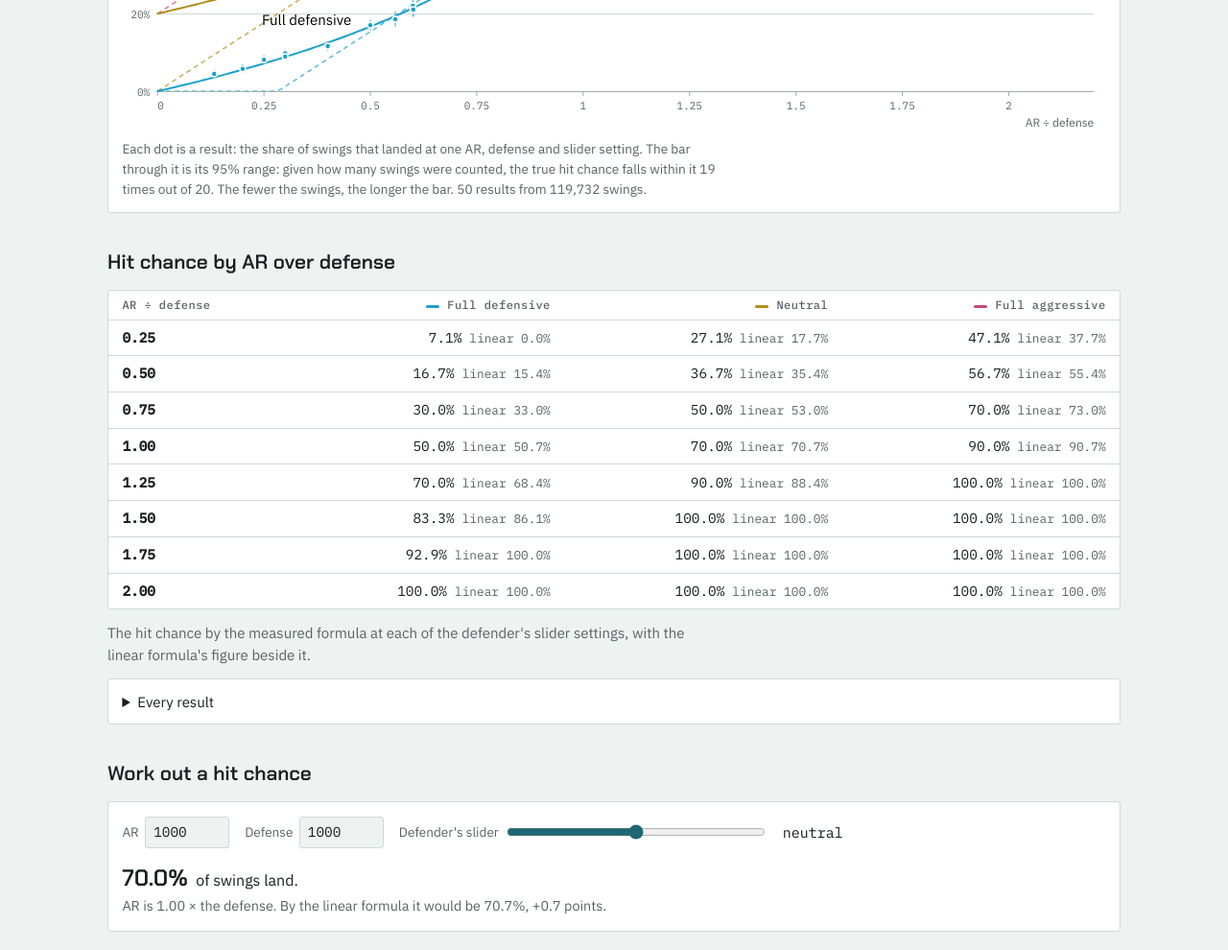
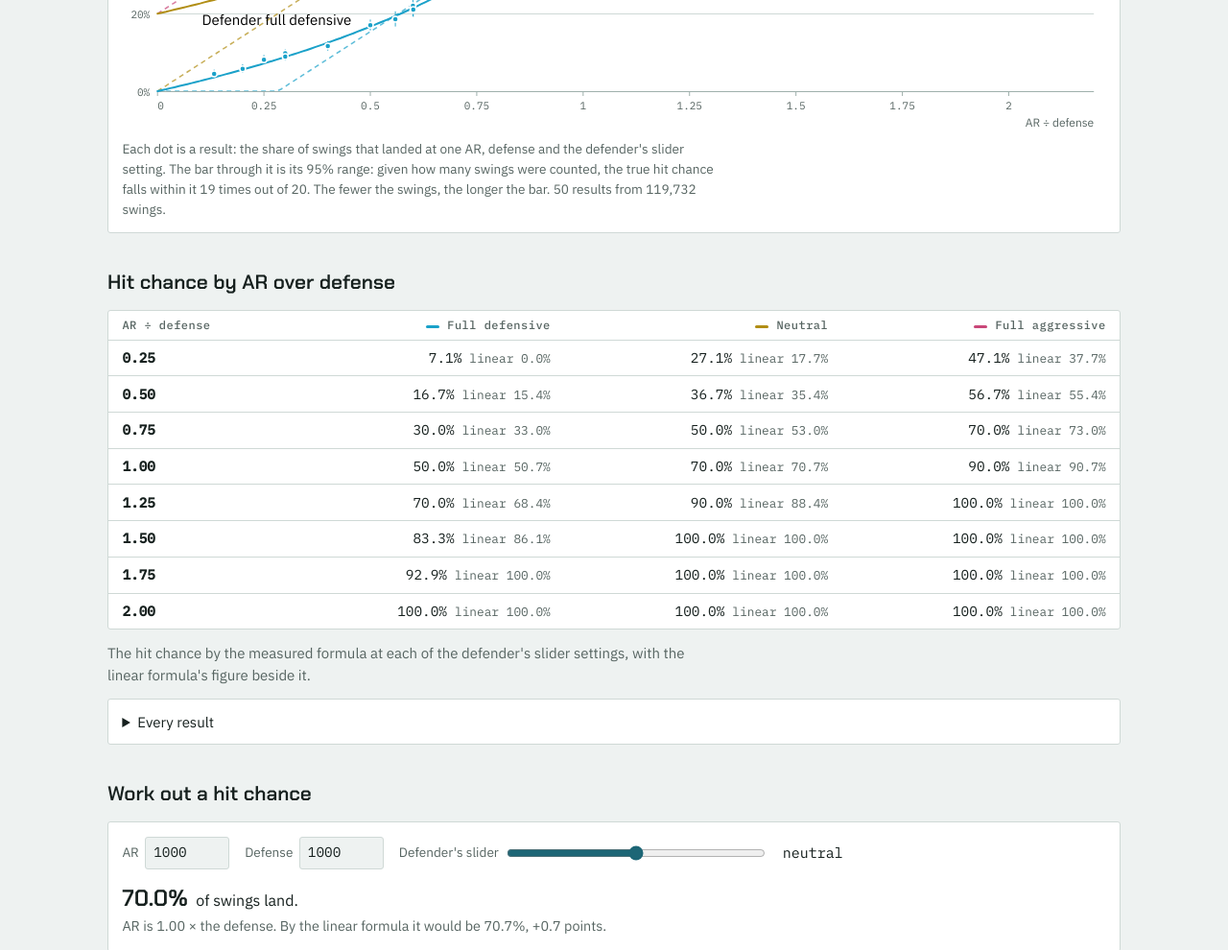
Before and after one commit to Anarchaeology/theory, a plain HTML site: page hit-chance.html in a window 1280 px wide. Shown: the part 600-1590 px from the top of the page at 96% size. Drawn offline with Linux system fonts and the light colour scheme.

Commit message:
Hit and crit pages: the slider's setting stays beside it; the hit chart says whose slider

```diff
--- a/hit-chance.html
+++ b/hit-chance.html
@@ -54,7 +54,7 @@
       <div class="plot" id="plot" tabindex="0" role="slider" aria-label="AR over defense to read the hit chance at">
         <div class="tip" id="tip" hidden></div>
       </div>
-      <p class="caption">Each dot is a result: the share of swings that landed at one AR, defense and slider setting. The bar through it is its 95% range: given how many swings were counted, the true hit chance falls within it 19 times out of 20. The fewer the swings, the longer the bar. <span id="counts"></span></p>
+      <p class="caption">Each dot is a result: the share of swings that landed at one AR, defense and the defender's slider setting. The bar through it is its 95% range: given how many swings were counted, the true hit chance falls within it 19 times out of 20. The fewer the swings, the longer the bar. <span id="counts"></span></p>
     </div>
   </section>
 
@@ -98,8 +98,10 @@
       <div class="pickers">
         <label>AR <input type="number" id="calc-ar" value="1000" min="1" step="1" inputmode="numeric"></label>
         <label>Defense <input type="number" id="calc-def" value="1000" min="1" step="1" inputmode="numeric"></label>
-        <label class="wide">Defender's slider <input type="range" id="calc-slider" min="-100" max="100" step="1" value="0"></label>
-        <span class="num" id="calc-slider-name"></span>
+        <span class="slider-pick">
+          <label class="wide">Defender's slider <input type="range" id="calc-slider" min="-100" max="100" step="1" value="0"></label>
+          <span class="num" id="calc-slider-name"></span>
+        </span>
       </div>
       <p class="verdict" id="calc-out" aria-live="polite"></p>
     </div>
--- a/hit-chance.js
+++ b/hit-chance.js
@@ -226,7 +226,7 @@
     if (hit && !narrow) {
       for (const s of vis) {
         const at = 0.46, g = el('g', { class: 'series', 'data-id': s.id });
-        g.append(el('text', { x: (x(at) - 2).toFixed(1), y: (y(formula(at, s.slider) * 100) - 9).toFixed(1), 'text-anchor': 'end', class: 'label' }, s.name));
+        g.append(el('text', { x: (x(at) - 2).toFixed(1), y: (y(formula(at, s.slider) * 100) - 9).toFixed(1), 'text-anchor': 'end', class: 'label' }, `Defender ${s.name.toLowerCase()}`));
         svg.append(g);
       }
     }
--- a/theory.css
+++ b/theory.css
@@ -175,6 +175,12 @@ input[type="range"] { accent-color: var(--notum); flex: 1 1 12rem; min-width: 8r
 .starred .star { position: absolute; left: 100%; top: -0.1em; line-height: 1; vertical-align: baseline; }
 .verdict .big { font: 600 1.5rem var(--display); margin-right: 0.3rem; }
 .pickers label.wide { flex: 0 1 24rem; }
+/* A slider and the name of its setting go together: the name stays to the slider's right, and the two move to a new row
+   together when the row runs out of room. The name keeps the width of its longest, "full aggressive", so the slider
+   doesn't move as the name changes. Only a phone's width puts the name under the slider. */
+.slider-pick { display: flex; align-items: center; gap: 0.6rem 1rem; flex: 0 1 34rem; }
+#calc-slider-name { min-width: 15ch; }
+@media (max-width: 560px) { .slider-pick { flex-wrap: wrap; } }
 .formula { display: block; margin-top: 0.3rem; font: 0.9rem var(--mono); color: var(--ink); }
 /* A formula stays on one line where the screen has the room, even past the paragraph's own width. */
 @media (min-width: 720px) { .formula { white-space: nowrap; } }
```
Also changed, not shown: crit.html (+4 -2 lines).
